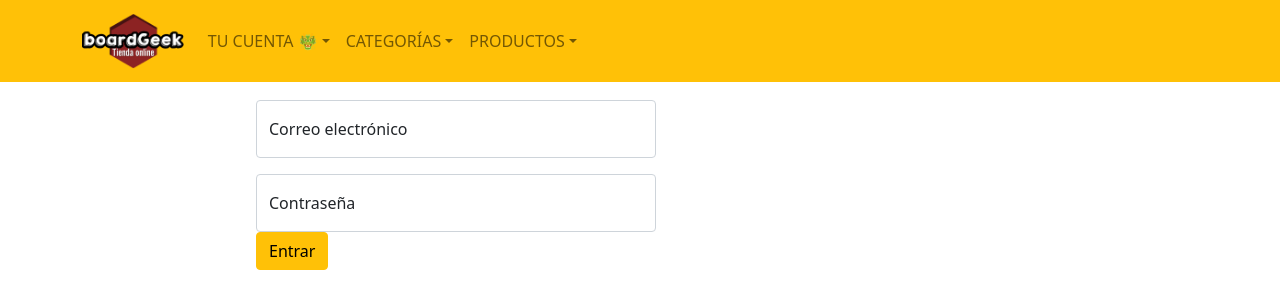
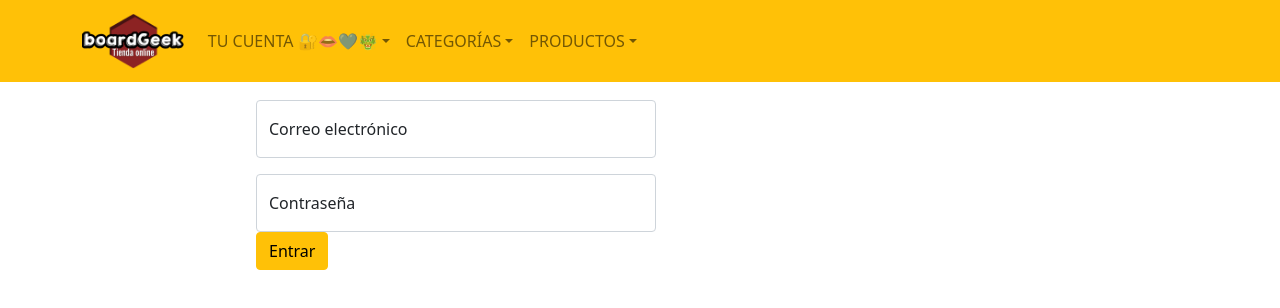
Before and after one commit to jcmenaartero/BoardGeek-FRONTEND, a React (Create React App) app in the folder appboardgeek/: page /login in a window 1280 px wide. Shown: the top 308 px of the page. Built offline with nearby package versions, Linux system fonts and the light colour scheme.

Commit message:
Test pipeline 16/03/22 #18

```diff
--- a/appboardgeek/src/components/layout/NavBar.jsx
+++ b/appboardgeek/src/components/layout/NavBar.jsx
@@ -12,7 +12,7 @@ export const NavBar = () => {
             <Navbar.Toggle aria-controls="basic-navbar-nav" />
             <Navbar.Collapse id="basic-navbar-nav">
             <Nav className="me-auto" >
-            <NavDropdown title="TU CUENTA 🐲" id="basic-nav-dropdown">
+            <NavDropdown title="TU CUENTA 🔐👄💙🐲" id="basic-nav-dropdown">
                 <NavDropdown.Item href="login"><i className="bi bi-people"></i>  Iniciar sesión</NavDropdown.Item>
                 <NavDropdown.Item href="register"><i className="bi bi-key"></i>  Registro</NavDropdown.Item>
                 </NavDropdown>
```
